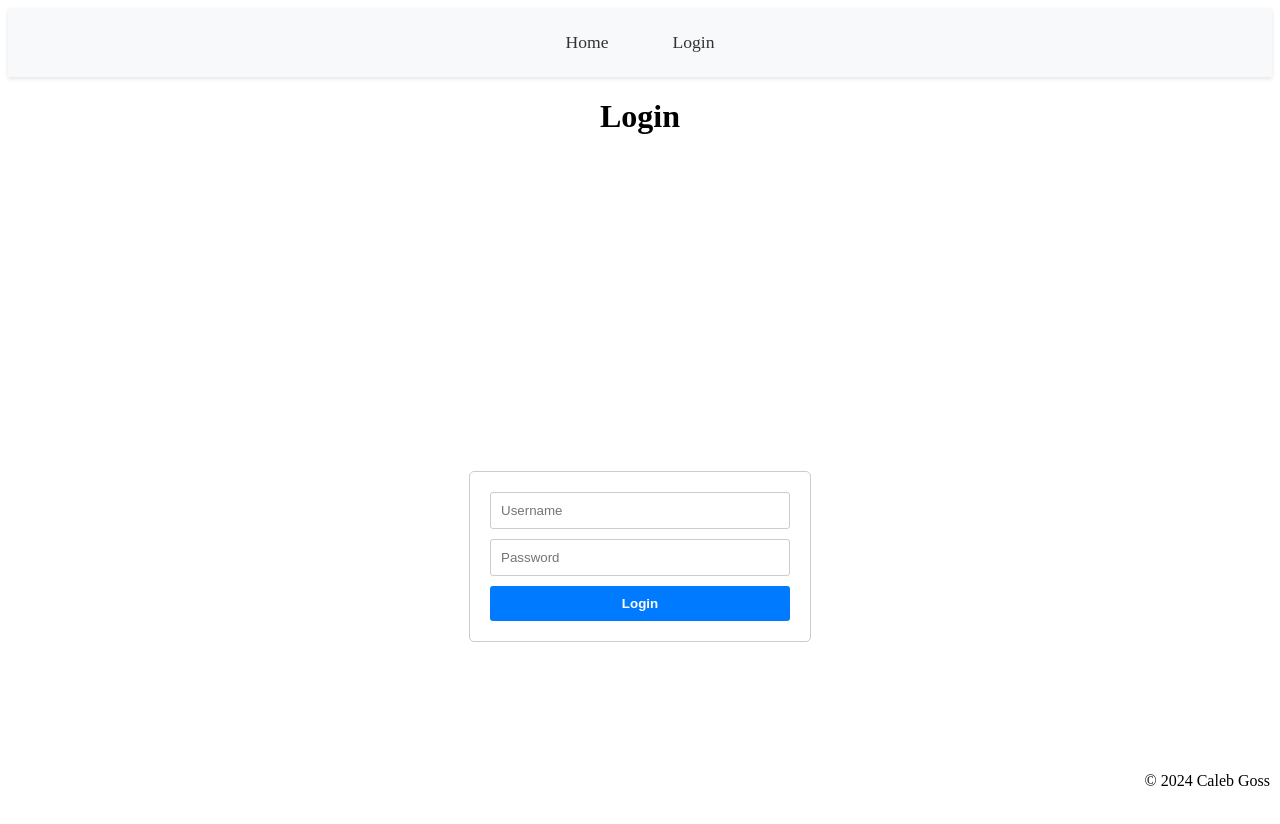
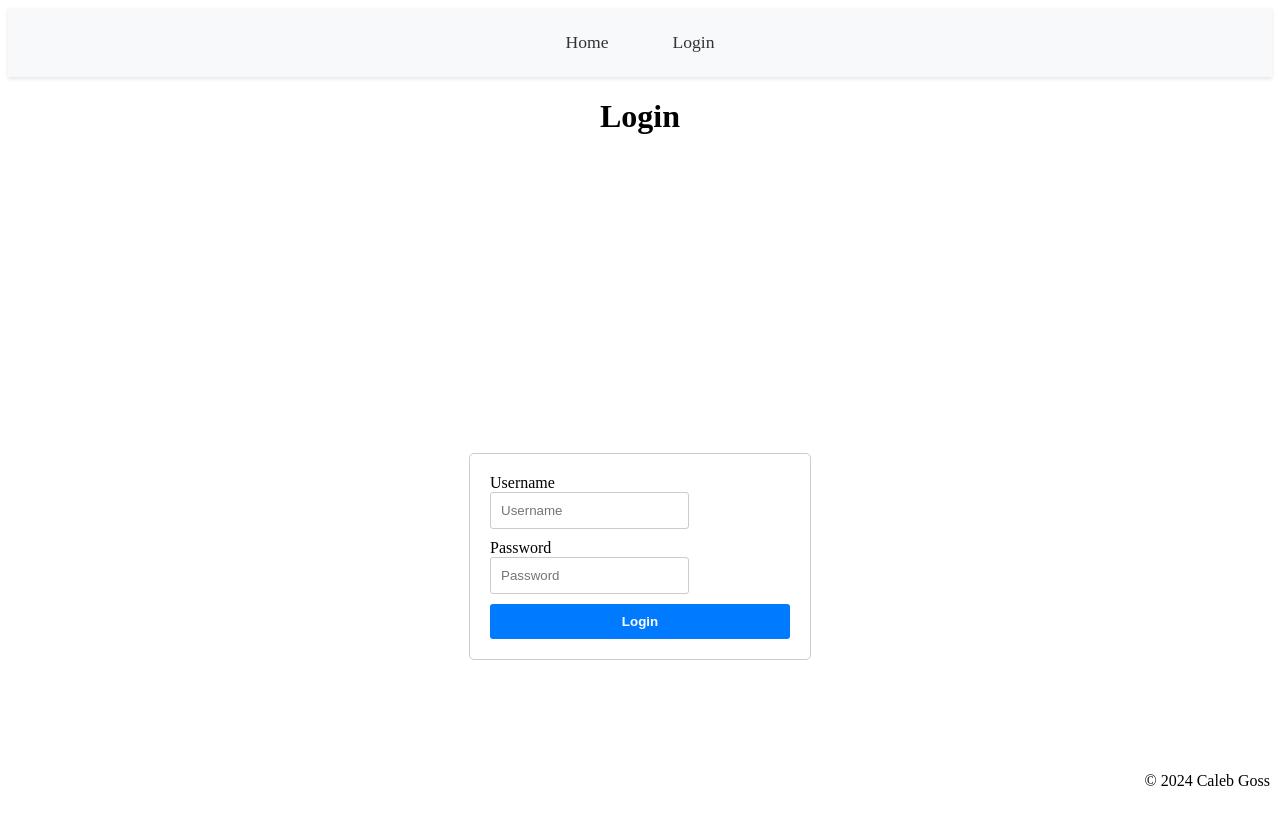
Before and after one commit to EmperorLemon/react-frontend-webserver-showcase, a Next.js app in the folder nextjs_react_frontend/: page /login in a window 1280 px wide. Shown: the top 824 px of the page. Built offline with nearby package versions, Linux system fonts and the light colour scheme.

Commit message:
getting closer

```diff
--- a/nextjs_react_frontend/src/components/LoginForm.tsx
+++ b/nextjs_react_frontend/src/components/LoginForm.tsx
@@ -1,26 +1,46 @@
 import { useState } from "react";
+import { useForm } from "react-hook-form";
+
+import { zodResolver } from "@hookform/resolvers/zod";
+import { z } from "zod";
+
 import axios from "axios";
 
 import { Input } from "@/components/ui/input";
 import { Button } from "@/components/ui/button";
+import { Form, FormControl, FormField, FormItem, FormLabel, FormMessage } from "@/components/ui/form";
 
 import styles from "@/styles/LoginForm.module.css";
 
+const formSchema = z.object({
+    username: z.string().min(2, {
+        message: "Username must be at least 2 characters.",
+    }),
+    password: z.string().min(4, {
+        message: "Password must be at least 4 characters.",
+    }),
+});
+
 type LoginFormProps = { onLoginSuccess: (token: string) => void };
 
-function LoginForm({ onLoginSuccess } : LoginFormProps) {
-    const [username, setUsername] = useState("");
-    const [password, setPassword] = useState("");
+function LoginForm({ onLoginSuccess }: LoginFormProps) {
     const [error, setError] = useState("");
     const [isLoading, setIsLoading] = useState(false);
 
-    const handleSubmit = async (e: React.FormEvent) => {
-        e.preventDefault();
+    const form = useForm<z.infer<typeof formSchema>>({
+        resolver: zodResolver(formSchema),
+        defaultValues: {
+            username: "",
+            password: "",
+        },
+    });
+
+    async function onSubmit(values: z.infer<typeof formSchema>) {
         setIsLoading(true);
         setError("");
 
         try {
-            const response = await axios.post("http://localhost:8000/api/auth/login/", { username, password });
+            const response = await axios.post("http://localhost:8000/api/auth/login/", values);
             const { accessToken, refreshToken } = response.data;
 
             localStorage.setItem("accessToken", accessToken);
@@ -33,25 +53,44 @@ function LoginForm({ onLoginSuccess } : LoginFormProps) {
         } finally {
             setIsLoading(false);
         }
-    };
+    }
 
     return (
         <div className={styles.container}>
-            <form onSubmit={handleSubmit} className={styles.form}>
-                {error && <p className={styles.error}>{error}</p>}
-
-                <Input type="text" value={username} onChange={(e) => setUsername(e.target.value)}
-                    placeholder="Username" required className={styles.input} disabled={isLoading}/>
-
-                <Input type="password" value={password} onChange={(e) => setPassword(e.target.value)}
-                    placeholder="Password" required className={styles.input} disabled={isLoading}/>
-
-                <Button type="submit" className={styles.button} disabled={isLoading}>
-                    {isLoading ? "Logging in..." : "Login"}
-                </Button>
-            </form>
+            <Form {...form}>
+                <form onSubmit={form.handleSubmit(onSubmit)} className={styles.form}>
+                    {error && <p className={styles.error}>{error}</p>}
+                    <FormField
+                        control={form.control}
+                        name="username"
+                        render={({ field }) => (
+                            <FormItem>
+                                <FormLabel>Username</FormLabel><br/>
+                                <FormControl>
+                                    <Input {...field} type="text" placeholder="Username" required className={styles.input} disabled={isLoading}/>
+                                </FormControl>
+                            </FormItem>
+                        )}
+                    />
+                    <FormField
+                        control={form.control}
+                        name="password"
+                        render={({ field }) => (
+                            <FormItem>
+                                <FormLabel>Password</FormLabel><br/>
+                                <FormControl>
+                                    <Input {...field} type="password" placeholder="Password" required className={styles.input} disabled={isLoading}/>
+                                </FormControl>
+                            </FormItem>
+                        )}
+                    />
+                    <Button type="submit" className={styles.button} disabled={isLoading}>
+                        {isLoading ? "Logging in..." : "Login"}
+                    </Button>
+                </form>
+            </Form>
         </div>
     );
-};
+}
 
 export default LoginForm;
--- a/nextjs_react_frontend/src/pages/login.tsx
+++ b/nextjs_react_frontend/src/pages/login.tsx
@@ -2,7 +2,7 @@ import { NextPage } from "next";
 import LoginForm from "@/components/LoginForm";
 
 function onLoginSuccess(token : string) {
-    console.log("Success!");
+    console.log("Token: " + token);
 }
 
 const Login: NextPage = () => {
```
